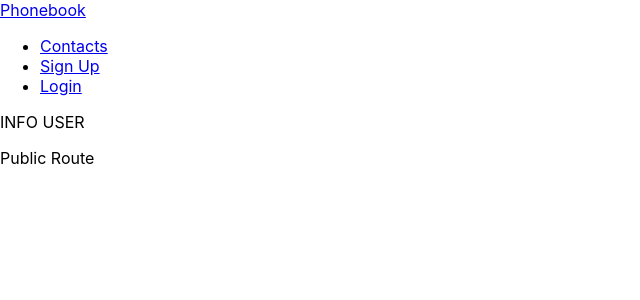
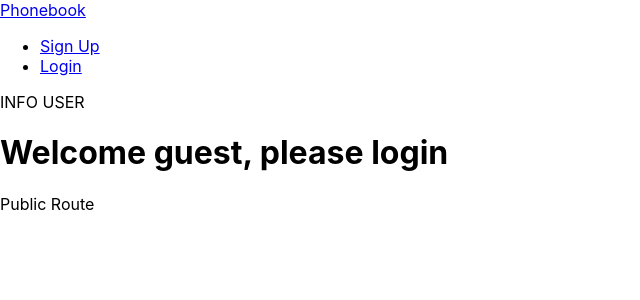
Before and after one commit to Zjadlbyscos/goit-react-hw-08-phonebook, a React (Create React App) app: page / in a window 1280 px wide. Shown: the top 300 px of the page, without its empty margins (0-640 px from the left). Built offline with nearby package versions, Linux system fonts and the light colour scheme.

Commit message:
Update Navigation.jsx

```diff
--- a/src/components/Navigation/Navigation.jsx
+++ b/src/components/Navigation/Navigation.jsx
@@ -1,50 +1,43 @@
-import InfoUser from 'components/InfoUser/InfoUser';
 import { Link } from 'react-router-dom';
 import { useSelector } from 'react-redux';
-// import { selectToken, selectUser } from 'redux/user/userSelect';
+
+import InfoUser from 'components/InfoUser/InfoUser';
+import { selectToken, selectUser } from 'redux/constants';
 
 export const Navigation = () => {
-//   const user = useSelector(selectUser);
-//   const token = useSelector(selectToken) ?? '';
-
+  const user = useSelector(selectUser);
+  const token = useSelector(selectToken) ?? '';
+  console.log(user);
   return (
     <>
       <nav>
         <div>
-          <Link to="/goit-react-hw-08-phonebook/contacts">
-            Phonebook
-          </Link>
-          {/* {!user && ( */}
+          <Link to="/goit-react-hw-08-phonebook/contacts">Phonebook</Link>
+          {!user && (
             <ul>
-              {/* {token && ( */}
+              {token && (
                 <li>
-                  <Link to="/contacts">
-                    Contacts
-                  </Link>
+                  <Link to="/contacts">Contacts</Link>
                 </li>
-              {/* )} */}
+              )}
               <li>
-                <Link to="/signup">
-                  Sign Up
-                </Link>
+                <Link to="/signup">Sign Up</Link>
               </li>
               <li>
-                <Link to="/login">
-                  Login
-                </Link>
+                <Link to="/login">Login</Link>
               </li>
             </ul>
-          {/* )} */}
+          )}
         </div>
         <InfoUser />
       </nav>
-      {/* <div>
+      <div>
         {user ? (
           <h1>Welcome {user.name} to your contacts</h1>
         ) : (
           <h1>Welcome guest, please login</h1>
         )}
-      </div> */}
+      </div>
     </>
   );
 };
```
